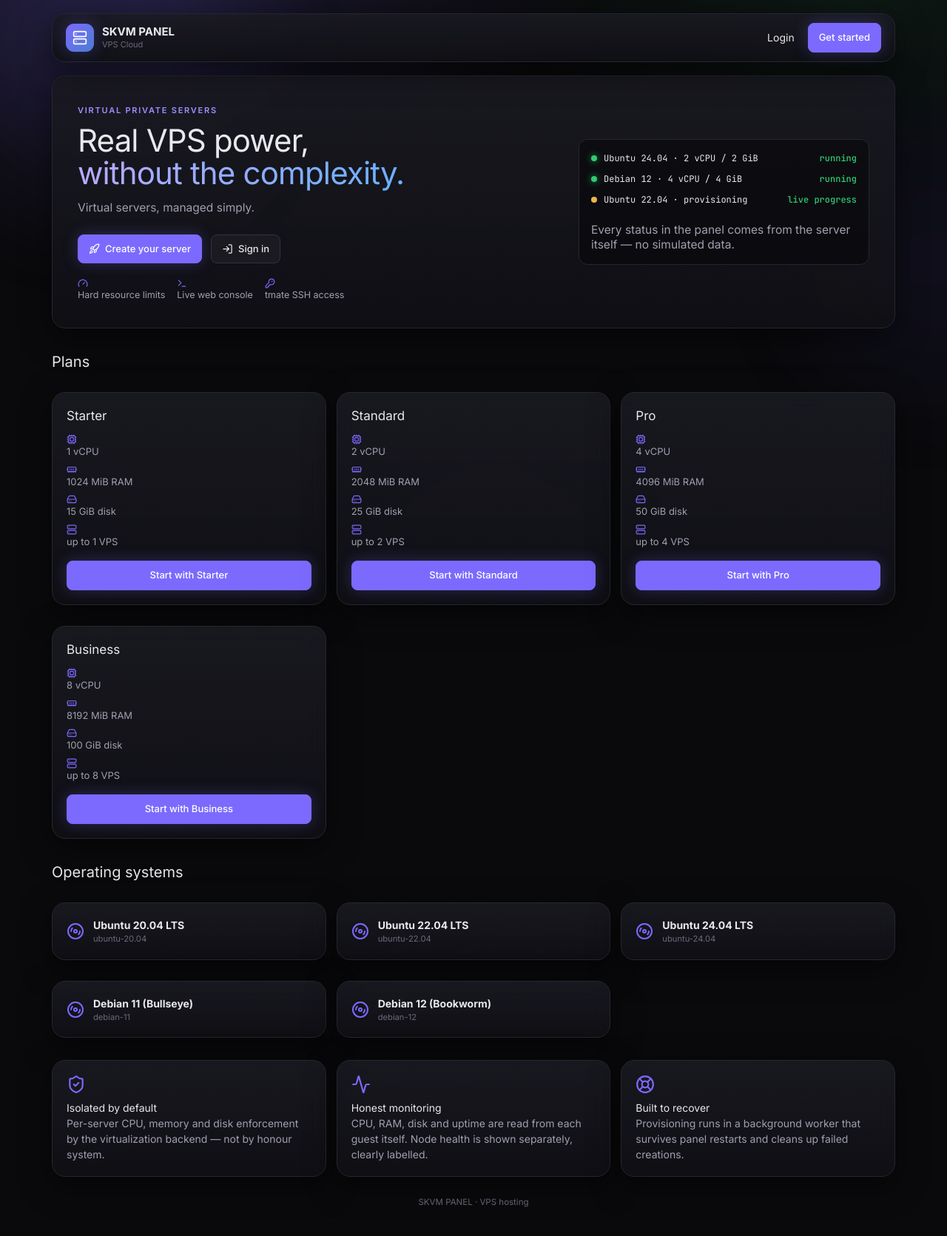
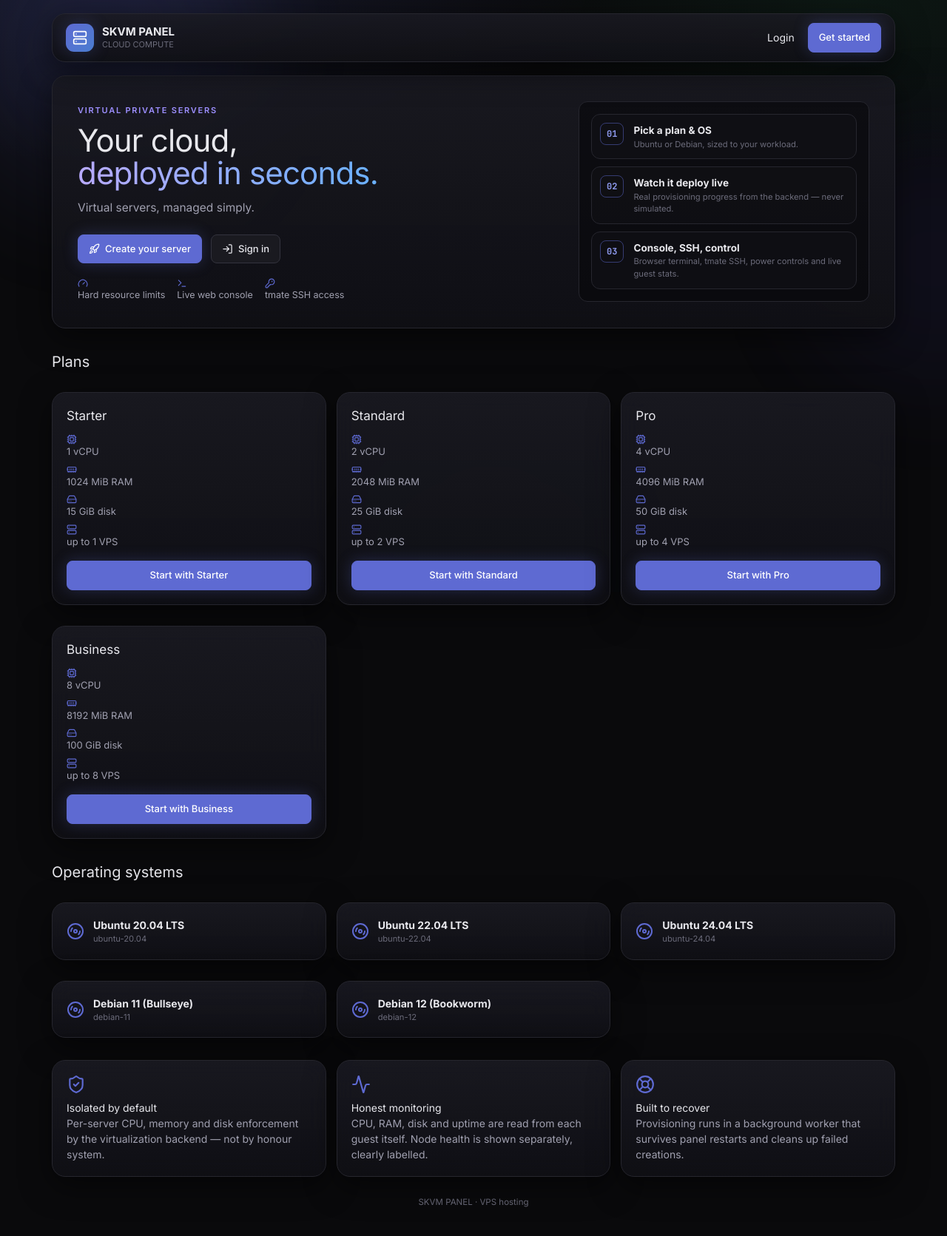
Before and after one commit to SKYDO234/SKVM, a Flask app: page / in a window 1280 px wide. Shown: the whole page at 74% size. Run offline with Flask 3, Linux system fonts and the light colour scheme; data comes from the database, SQL or seed files in the repository; some libraries are stand-ins or nearby versions.

Commit message:
SKVM PANEL: standalone identity and refreshed interface
- Remove all legacy naming from code, config, installer and docs
- SKVM-only SKVM_* configuration namespace (no fallback aliases)
- New SK monogram, signature indigo palette, CLOUD COMPUTE branding
- Dashboard fleet now uses server cards; new landing hero and steps
- Standalone README with SKVM-only install and operations guide

Co-authored-by: arena-agent <297053741+arena-agent@users.noreply.github.com>

```diff
--- a/UPSTREAM-NOTICE.txt
+++ /dev/null
@@ -1,4 +0,0 @@
-Omega Panel V4 Stable
-Primary attribution: MrZetrix
-Original upstream/reference credit retained: NafiGamer — https://github.com/nafigamer0
-This release is a clean-source maintenance rebuild and does not execute the original obfuscated source.
--- a/app.py
+++ b/app.py
@@ -1,7 +1,7 @@
 """SKVM PANEL — VPS hosting & management panel.
 
-Built on the Omega Panel V4 provisioning core (Incus engine, job worker,
-capability detection), rebranded and extended for SKVM:
+SKVM's own control plane (Incus + Docker backends, job worker,
+capability detection):
   * Docker backend (Docker SDK) alongside the preserved Incus backend
   * Flask-Login auth, Flask-SQLAlchemy storage (skvm.db), CSRF, rate limits
   * Plans with server-side resource enforcement, admin panel, branding
@@ -84,8 +84,8 @@ def bootstrap_admin():
     random + written to a 0600 credentials file."""
     if db.all_users():
         return None
-    username = (os.getenv("SKVM_ADMIN_USERNAME") or os.getenv("OMEGA_ADMIN_USERNAME") or "admin").strip() or "admin"
-    password = os.getenv("SKVM_ADMIN_PASSWORD") or os.getenv("OMEGA_ADMIN_PASSWORD")
+    username = (os.getenv("SKVM_ADMIN_USERNAME") or "admin").strip() or "admin"
+    password = os.getenv("SKVM_ADMIN_PASSWORD")
     generated = not password
     if generated:
         password = secrets.token_urlsafe(14)
@@ -121,7 +121,7 @@ def branding():
         "site_name": s.get("site_name") or "SKVM PANEL",
         "tagline": s.get("site_tagline") or "",
         "logo_url": s.get("logo_url") or "",
-        "accent": s.get("accent") or "#7c6aff",
+        "accent": s.get("accent") or "#5e6ad2",
         "website_url": s.get("website_url") or "",
         "discord_url": s.get("discord_url") or "",
         "support_email": s.get("support_email") or "",
@@ -192,7 +192,7 @@ def register_routes(app):
     @app.context_processor
     def ctx():
         b = branding() if request.endpoint not in ("static",) else {
-            "site_name": "SKVM PANEL", "tagline": "", "logo_url": "", "accent": "#7c6aff",
+            "site_name": "SKVM PANEL", "tagline": "", "logo_url": "", "accent": "#5e6ad2",
             "website_url": "", "discord_url": "", "support_email": "",
             "maintenance": False, "allow_registration": True}
         return {"brand": b, "timezone": TIMEZONE, "panel_url": PANEL_URL,
@@ -549,9 +549,9 @@ def register_routes(app):
     @admin_required
     def admin_settings():
         b = request.form
-        accent = (b.get("accent") or "#7c6aff").strip()
+        accent = (b.get("accent") or "#5e6ad2").strip()
         if not re.fullmatch(r"#[0-9a-fA-F]{6}", accent):
-            flash("Accent must be a hex colour like #7c6aff.", "danger")
+            flash("Accent must be a hex colour like #5e6ad2.", "danger")
             return redirect(url_for("admin"))
         for key in ("website_url", "discord_url", "logo_url"):
             val = (b.get(key) or "").strip()
--- a/core/__init__.py
+++ b/core/__init__.py
@@ -1 +1 @@
-# Omega Panel core package.
+"""SKVM PANEL core package."""
--- a/core/backend.py
+++ b/core/backend.py
@@ -63,7 +63,7 @@ def create(vps):
             vps.name, docker_image, vps.vcpus, vps.memory_mb, vps.disk_gb)
         docker_engine.wait_ready(vps.name)
         return {"container_id": cid, **notes}
-    # Incus (containers and QEMU VMs share the preserved Omega engine).
+    # Incus backend (system containers and QEMU virtual machines).
     create_instance(vps.name, vps.os_slug, vps.engine, vps.vcpus, vps.memory_mb, vps.disk_gb)
     st = incus_status_of(vps.name)
     return {"container_id": None, "ip": st.get("ip"), "disk_quota_enforced": True}
--- a/core/engine.py
+++ b/core/engine.py
@@ -90,8 +90,8 @@ def install_guest_support(name, family, auto_update=True):
         guest_exec(name,"rc-update add crond default 2>/dev/null || true; mkdir -p /etc/periodic/daily; printf '#!/bin/sh\napk update && apk upgrade\n' > /etc/periodic/daily/skvm-auto-update; chmod +x /etc/periodic/daily/skvm-auto-update",timeout=60)
     elif family=='arch':
         guest_exec(name,"pacman -Syu --noconfirm && pacman -S --noconfirm sudo curl ca-certificates openssh",timeout=600)
-        guest_file(name,'/etc/systemd/system/skvm-auto-update.service','''[Unit]\nDescription=Omega automatic OS update\nAfter=network-online.target\n\n[Service]\nType=oneshot\nExecStart=/usr/bin/pacman -Syu --noconfirm\n''')
-        guest_file(name,'/etc/systemd/system/skvm-auto-update.timer','''[Unit]\nDescription=Omega daily Arch updates\n\n[Timer]\nOnCalendar=daily\nPersistent=true\n\n[Install]\nWantedBy=timers.target\n''')
+        guest_file(name,'/etc/systemd/system/skvm-auto-update.service','''[Unit]\nDescription=SKVM automatic OS update\nAfter=network-online.target\n\n[Service]\nType=oneshot\nExecStart=/usr/bin/pacman -Syu --noconfirm\n''')
+        guest_file(name,'/etc/systemd/system/skvm-auto-update.timer','''[Unit]\nDescription=SKVM daily updates\n\n[Timer]\nOnCalendar=daily\nPersistent=true\n\n[Install]\nWantedBy=timers.target\n''')
         guest_exec(name,"systemctl daemon-reload && systemctl enable --now skvm-auto-update.timer",timeout=60)
 
 def get_ip(name):
--- a/static/css/skvm.css
+++ b/static/css/skvm.css
@@ -3,7 +3,7 @@
   --bg-root:#0a0a0c; --bg-surface:#121216; --bg-elevated:#1a1a20; --bg-hover:#22222a;
   --border-subtle:#26262e; --border-medium:#33333e;
   --text-primary:#e8e8ed; --text-secondary:#a0a0b0; --text-muted:#6b6b7a;
-  --accent:#7c6aff; --accent-dim:#5c4ad0; --accent-glow:rgba(124,106,255,.28);
+  --accent:#5e6ad2; --accent-dim:#5c4ad0; --accent-glow:rgba(94,106,210,.28);
   --success:#2ecc71; --warning:#f0b34b; --danger:#e74c5a;
   --radius-sm:8px; --radius-md:12px; --radius-lg:18px;
   --shadow:0 12px 40px rgba(0,0,0,.5);
@@ -14,9 +14,9 @@ body{margin:0;background:var(--bg-root);color:var(--text-primary);font:14px/1.6
 a{color:#b8aaff;text-decoration:none} a:hover{text-decoration:underline}
 h2{font-size:19px;margin:0} h3{margin:0 0 6px} .muted{color:var(--text-secondary)} .err{color:#ff9ba6}
 small{color:var(--text-muted)} code{font-family:"JetBrains Mono",monospace}
-.bg-orbs{position:fixed;inset:0;overflow:hidden;pointer-events:none;z-index:-1;background:radial-gradient(ellipse 80% 55% at 15% -5%,rgba(124,106,255,.16),transparent 60%),radial-gradient(ellipse 60% 50% at 90% 0%,rgba(46,204,113,.07),transparent 60%),var(--bg-root)}
+.bg-orbs{position:fixed;inset:0;overflow:hidden;pointer-events:none;z-index:-1;background:radial-gradient(ellipse 80% 55% at 15% -5%,rgba(94,106,210,.16),transparent 60%),radial-gradient(ellipse 60% 50% at 90% 0%,rgba(46,204,113,.07),transparent 60%),var(--bg-root)}
 .orb{position:absolute;border-radius:50%;filter:blur(70px);opacity:.5;animation:drift 22s ease-in-out infinite alternate}
-.orb-a{width:420px;height:420px;background:rgba(124,106,255,.20);top:-140px;left:-80px}
+.orb-a{width:420px;height:420px;background:rgba(94,106,210,.20);top:-140px;left:-80px}
 .orb-b{width:340px;height:340px;background:rgba(88,80,220,.14);top:20%;right:-120px;animation-delay:-8s}
 .orb-c{width:280px;height:280px;background:rgba(46,120,204,.10);bottom:-100px;left:38%;animation-delay:-14s}
 @keyframes drift{from{transform:translate(0,0) scale(1)}to{transform:translate(40px,26px) scale(1.06)}}
@@ -35,7 +35,7 @@ small{color:var(--text-muted)} code{font-family:"JetBrains Mono",monospace}
 .nav-link{display:flex;gap:10px;align-items:center;padding:10px 12px;color:var(--text-secondary);border-radius:var(--radius-sm);font-weight:500;border:1px solid transparent}
 .nav-link svg{width:17px;height:17px;flex-shrink:0}
 .nav-link:hover{background:var(--bg-hover);color:var(--text-primary);text-decoration:none}
-.nav-link.active{background:rgba(124,106,255,.13);border-color:rgba(124,106,255,.35);color:#fff}
+.nav-link.active{background:rgba(94,106,210,.13);border-color:rgba(94,106,210,.35);color:#fff}
 .nav-sep{font-size:10px;letter-spacing:.14em;text-transform:uppercase;color:var(--text-muted);padding:14px 12px 6px}
 .side-foot{margin-top:auto;display:grid;gap:10px;padding-top:14px;border-top:1px solid var(--border-subtle)}
 .user-chip{display:flex;gap:10px;align-items:center;min-width:0}
@@ -98,7 +98,7 @@ label small{display:block;margin-top:4px;font-weight:400}
 .flash-success{border-color:rgba(46,204,113,.45);color:#9bffc5}
 .flash-danger{border-color:rgba(231,76,90,.5);color:#ff9ba6}
 .flash-warning{border-color:rgba(240,179,75,.45);color:#ffd98a}
-.flash-info{border-color:rgba(124,106,255,.5);color:#d6ccff}
+.flash-info{border-color:rgba(94,106,210,.5);color:#d6ccff}
 .flash-console{white-space:pre-wrap;font-family:"JetBrains Mono",monospace;font-size:12px;max-height:320px;overflow:auto;color:#cfe3d8}
 .badge{font-size:11px;padding:4px 9px;border-radius:999px;border:1px solid var(--border-medium);color:var(--text-secondary);white-space:nowrap}
 .badge-running,.badge-done{border-color:rgba(46,204,113,.45);color:#9bffc5}
@@ -171,3 +171,17 @@ label small{display:block;margin-top:4px;font-weight:400}
   .check{padding-top:0}
 }
 @media(min-width:861px){#menuBtn{display:none}}
+
+/* SKVM identity: monogram, fleet cards, landing steps */
+.brand-sk{font-family:"JetBrains Mono",monospace;font-weight:700;font-size:15px;letter-spacing:.02em;background:linear-gradient(135deg,#5e6ad2,#06b6d4);color:#fff}
+.ml-auto{margin-left:auto}
+.fleet-grid{display:grid;grid-template-columns:repeat(auto-fill,minmax(320px,1fr));gap:14px}
+.server-card{border:1px solid var(--border-subtle);border-radius:var(--radius-md);background:rgba(8,8,11,.55);padding:15px;display:grid;gap:11px;transition:border-color .2s,transform .2s}
+.server-card:hover{border-color:rgba(94,106,210,.55);transform:translateY(-2px)}
+.sc-head{display:flex;gap:10px;align-items:flex-start}
+.sc-actions{border-top:1px solid var(--border-subtle);padding-top:11px}
+.metric{position:relative;overflow:hidden}
+.metric::before{content:"";position:absolute;inset:0 0 auto;height:2px;background:linear-gradient(90deg,#5e6ad2,#06b6d4);opacity:.85}
+.hp-step{display:flex;gap:13px;align-items:flex-start;padding:11px;border:1px solid var(--border-subtle);border-radius:var(--radius-md);background:rgba(18,18,22,.6)}
+.hp-num{font-family:"JetBrains Mono",monospace;font-weight:700;color:#8f9bf0;border:1px solid rgba(94,106,210,.5);border-radius:8px;padding:5px 8px;font-size:12px}
+.hp-step b{display:block;font-size:13.5px}.hp-step small{display:block}
--- a/templates/admin.html
+++ b/templates/admin.html
@@ -17,7 +17,7 @@
     <label>Site name<input name="site_name" value="{{ settings.get('site_name','SKVM PANEL') }}" required></label>
     <label>Tagline<input name="site_tagline" value="{{ settings.get('site_tagline','') }}"></label>
     <label>Logo URL<input name="logo_url" value="{{ settings.get('logo_url','') }}" placeholder="https://… (empty = default icon)"></label>
-    <label>Accent colour<input type="color" name="accent" value="{{ settings.get('accent','#7c6aff') }}"></label>
+    <label>Accent colour<input type="color" name="accent" value="{{ settings.get('accent','#5e6ad2') }}"></label>
     <label>Website URL<input name="website_url" value="{{ settings.get('website_url','') }}" placeholder="https://…"></label>
     <label>Discord URL<input name="discord_url" value="{{ settings.get('discord_url','') }}" placeholder="https://discord.gg/…"></label>
     <label>Support email<input name="support_email" value="{{ settings.get('support_email','') }}"></label>
@@ -34,7 +34,7 @@
   <form method="post" action="{{ url_for('admin_settings') }}" class="form-grid">
     <input type="hidden" name="csrf_token" value="{{ csrf_token() }}">
     <input type="hidden" name="site_name" value="{{ settings.get('site_name','SKVM PANEL') }}">
-    <input type="hidden" name="accent" value="{{ settings.get('accent','#7c6aff') }}">
+    <input type="hidden" name="accent" value="{{ settings.get('accent','#5e6ad2') }}">
     <label>Default backend<select name="default_backend"><option value="auto" {% if settings.get('default_backend')=='auto' %}selected{% endif %}>Auto (Incus preferred)</option><option value="incus" {% if settings.get('default_backend')=='incus' %}selected{% endif %}>Incus</option><option value="docker" {% if settings.get('default_backend')=='docker' %}selected{% endif %}>Docker</option></select></label>
     <label>Default vCPU<input type="number" name="default_vcpus" min="1" max="64" value="{{ settings.get('default_vcpus','2') }}"></label>
     <label>Default RAM (MiB)<input type="number" name="default_memory_mb" min="512" value="{{ settings.get('default_memory_mb','2048') }}"></label>
--- a/templates/auth.html
+++ b/templates/auth.html
@@ -5,8 +5,8 @@
   <div class="auth-card glass">
     <a class="brand justify-center" href="{{ url_for('index') }}">
       {% if brand.logo_url %}<img src="{{ brand.logo_url }}" alt="" class="brand-logo">
-      {% else %}<span class="brand-mark"><i data-lucide="server"></i></span>{% endif %}
-      <span><b>{{ brand.site_name }}</b><small>VPS Cloud</small></span>
+      {% else %}<span class="brand-mark brand-sk">SK</span>{% endif %}
+      <span><b>{{ brand.site_name }}</b><small>CLOUD COMPUTE</small></span>
     </a>
     {% with messages = get_flashed_messages(with_categories=true) %}
     {% if messages %}{% for cat, msg in messages %}<div class="flash flash-{{ cat }} mt-4">{{ msg }}</div>{% endfor %}{% endif %}
--- a/templates/base.html
+++ b/templates/base.html
@@ -25,12 +25,12 @@
   <aside class="sidebar" id="sidebar">
     <a class="brand" href="{{ url_for('dashboard') }}">
       {% if brand.logo_url %}<img src="{{ brand.logo_url }}" alt="" class="brand-logo">
-      {% else %}<span class="brand-mark"><i data-lucide="server"></i></span>{% endif %}
-      <span><b>{{ brand.site_name }}</b><small>VPS Cloud</small></span>
+      {% else %}<span class="brand-mark brand-sk">SK</span>{% endif %}
+      <span><b>{{ brand.site_name }}</b><small>CLOUD COMPUTE</small></span>
     </a>
     <nav class="nav">
-      <a class="nav-link {{ 'active' if request.endpoint=='dashboard' }}" href="{{ url_for('dashboard') }}"><i data-lucide="layout-dashboard"></i><span>Dashboard</span></a>
-      <a class="nav-link {{ 'active' if request.endpoint=='create_vps' }}" href="{{ url_for('create_vps') }}"><i data-lucide="plus-circle"></i><span>Create VPS</span></a>
+      <a class="nav-link {{ 'active' if request.endpoint=='dashboard' }}" href="{{ url_for('dashboard') }}"><i data-lucide="layout-dashboard"></i><span>Overview</span></a>
+      <a class="nav-link {{ 'active' if request.endpoint=='create_vps' }}" href="{{ url_for('create_vps') }}"><i data-lucide="plus-circle"></i><span>Deploy Server</span></a>
       <a class="nav-link {{ 'active' if request.endpoint=='profile' }}" href="{{ url_for('profile') }}"><i data-lucide="user-round"></i><span>Profile</span></a>
       {% if current_user.is_admin %}
       <div class="nav-sep">Administration</div>
@@ -77,7 +77,7 @@
     {% endwith %}
 
     {% block content %}{% endblock %}
-    <footer class="foot">{{ brand.site_name }} · VPS management · Node time ({{ timezone }}){% if brand.support_email %} · <a href="mailto:{{ brand.support_email }}">{{ brand.support_email }}</a>{% endif %}</footer>
+    <footer class="foot">SKVM Cloud Compute · Node time ({{ timezone }}){% if brand.support_email %} · <a href="mailto:{{ brand.support_email }}">{{ brand.support_email }}</a>{% endif %}</footer>
   </main>
 </div>
 {% else %}
--- a/templates/index.html
+++ b/templates/index.html
@@ -6,7 +6,7 @@
     <a class="brand" href="{{ url_for('index') }}">
       {% if brand.logo_url %}<img src="{{ brand.logo_url }}" alt="" class="brand-logo">
       {% else %}<span class="brand-mark"><i data-lucide="server"></i></span>{% endif %}
-      <span><b>{{ brand.site_name }}</b><small>VPS Cloud</small></span>
+      <span><b>{{ brand.site_name }}</b><small>CLOUD COMPUTE</small></span>
     </a>
     <nav>
       {% if brand.discord_url %}<a href="{{ brand.discord_url }}" target="_blank" rel="noopener">Discord</a>{% endif %}
@@ -18,8 +18,8 @@
   <section class="hero glass">
     <div>
       <span class="eyebrow">VIRTUAL PRIVATE SERVERS</span>
-      <h2>Real VPS power,<br><span class="grad">without the complexity.</span></h2>
-      <p>{{ brand.tagline or 'Deploy Ubuntu & Debian servers in seconds with hard CPU, RAM and disk limits, a live web console, and tmate SSH access — all from one clean panel.' }}</p>
+      <h2>Your cloud,<br><span class="grad">deployed in seconds.</span></h2>
+      <p>{{ brand.tagline or 'SKVM gives you real Ubuntu & Debian servers with hard CPU, RAM and disk limits, a live browser console, and tmate SSH — deployed, monitored and controlled from one fast panel.' }}</p>
       <div class="flex gap-3 flex-wrap mt-6">
         {% if brand.allow_registration %}<a class="btn btn-primary" href="{{ url_for('register') }}"><i data-lucide="rocket"></i> Create your server</a>{% endif %}
         <a class="btn" href="{{ url_for('login') }}"><i data-lucide="log-in"></i> Sign in</a>
@@ -31,10 +31,9 @@
       </div>
     </div>
     <div class="hero-panel">
-      <div class="hp-row"><span class="dot dot-ok"></span> Ubuntu 24.04 · 2 vCPU / 2 GiB <b>running</b></div>
-      <div class="hp-row"><span class="dot dot-ok"></span> Debian 12 · 4 vCPU / 4 GiB <b>running</b></div>
-      <div class="hp-row"><span class="dot dot-warn"></span> Ubuntu 22.04 · provisioning <b>live progress</b></div>
-      <p class="muted text-sm mt-3">Every status in the panel comes from the server itself — no simulated data.</p>
+      <div class="hp-step"><span class="hp-num">01</span><div><b>Pick a plan &amp; OS</b><small>Ubuntu or Debian, sized to your workload.</small></div></div>
+      <div class="hp-step"><span class="hp-num">02</span><div><b>Watch it deploy live</b><small>Real provisioning progress from the backend — never simulated.</small></div></div>
+      <div class="hp-step"><span class="hp-num">03</span><div><b>Console, SSH, control</b><small>Browser terminal, tmate SSH, power controls and live guest stats.</small></div></div>
     </div>
   </section>
 
```
Also changed, not shown: core/config.py (+21 -22 lines), core/db.py (+5 -5 lines), core/i18n.py (deleted, +0 -33 lines), core/models.py (+4 -4 lines), templates/dashboard.html (+8 -7 lines), README.md, 2 other files.
